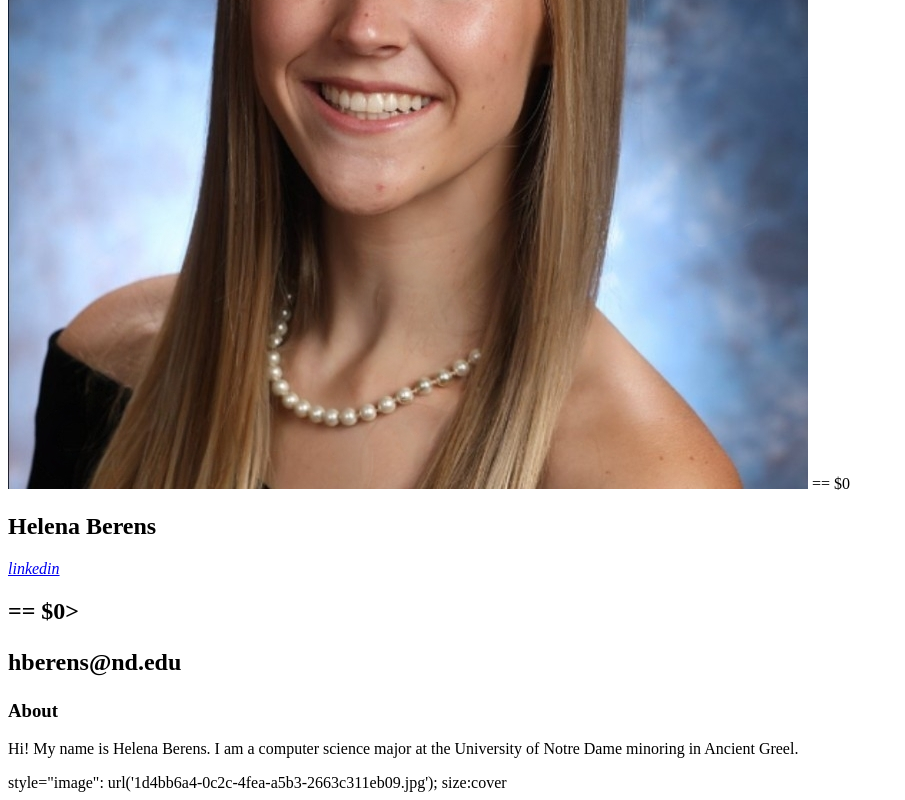
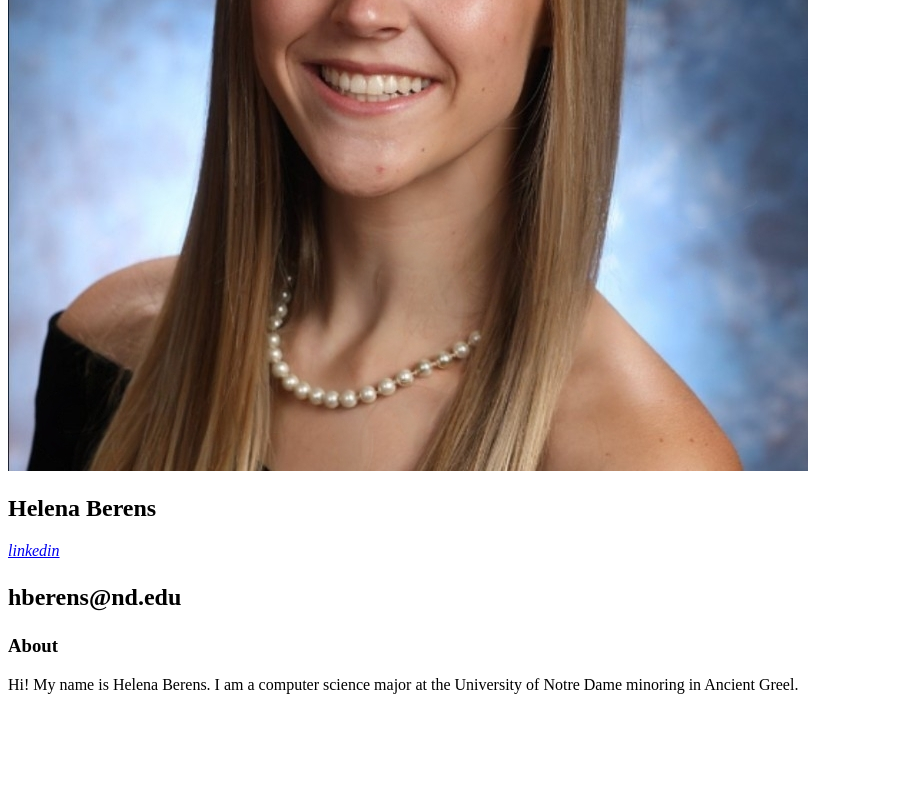
Before and after one commit to hberens/hberens.github.io, a plain HTML site: page index.html in a window 1280 px wide. Shown: the part 337-1137 px from the top of the page, without its empty margins (0-905 px from the left). After the commit the page ends 1047 px from the top, so only its background shows below. Drawn offline with Linux system fonts and the light colour scheme.

```diff
--- a/index.html
+++ b/index.html
@@ -9,9 +9,9 @@
 </head>
 
 <body>
-	<div class="is-horizontal-center"> == $0
+	<div class="is-horizontal-center">
 		<div class="is-horizontal-center" id="my-picture-placeholder">
-			<img class="is-horizontal-center" id="my-picture" src="1d4bb6a4-0c2c-4fea-a5b3-2663c311eb09.jpg"> == $0
+			<img class="is-horizontal-center" id="my-picture" src="1d4bb6a4-0c2c-4fea-a5b3-2663c311eb09.jpg">
 		</div>
 
 		<section id= "myHeader">
@@ -22,7 +22,7 @@
 				</a>
 			</div>
 		</section>
-		<h2 class="subtitle is-4" id="my-email"> == $0>
+		<h2 class="subtitle is-4" id="my-email">
 			<p>hberens@nd.edu<p>
 	</div>
 
@@ -30,7 +30,6 @@
 		<h3>About</h3>
 		<p>Hi! My name is Helena Berens. I am a computer science major at the University of Notre Dame minoring in Ancient Greel. </p>
 	</main>
-	<div> style="image": url('1d4bb6a4-0c2c-4fea-a5b3-2663c311eb09.jpg'); size:cover</div>
 
 </body>
 
```
